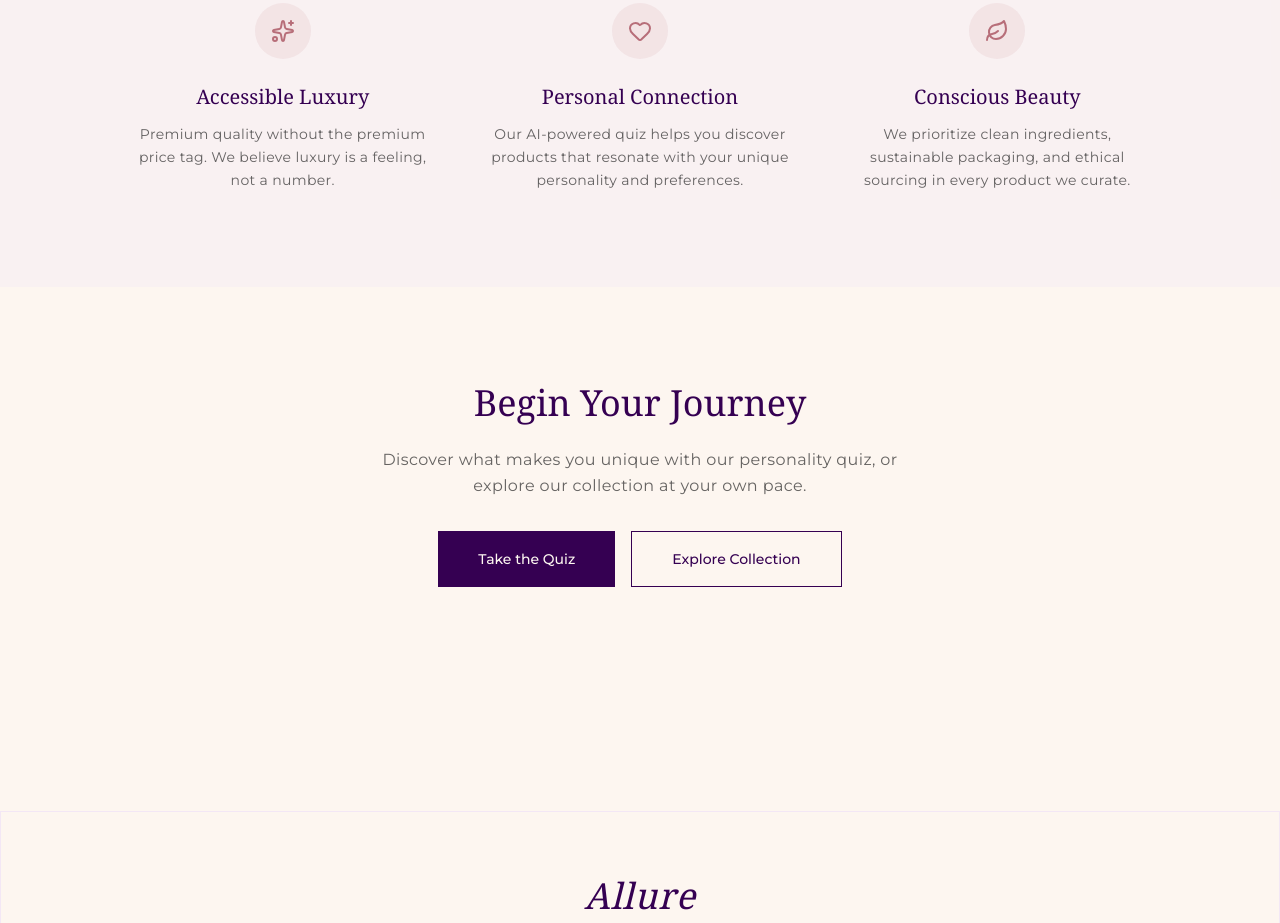
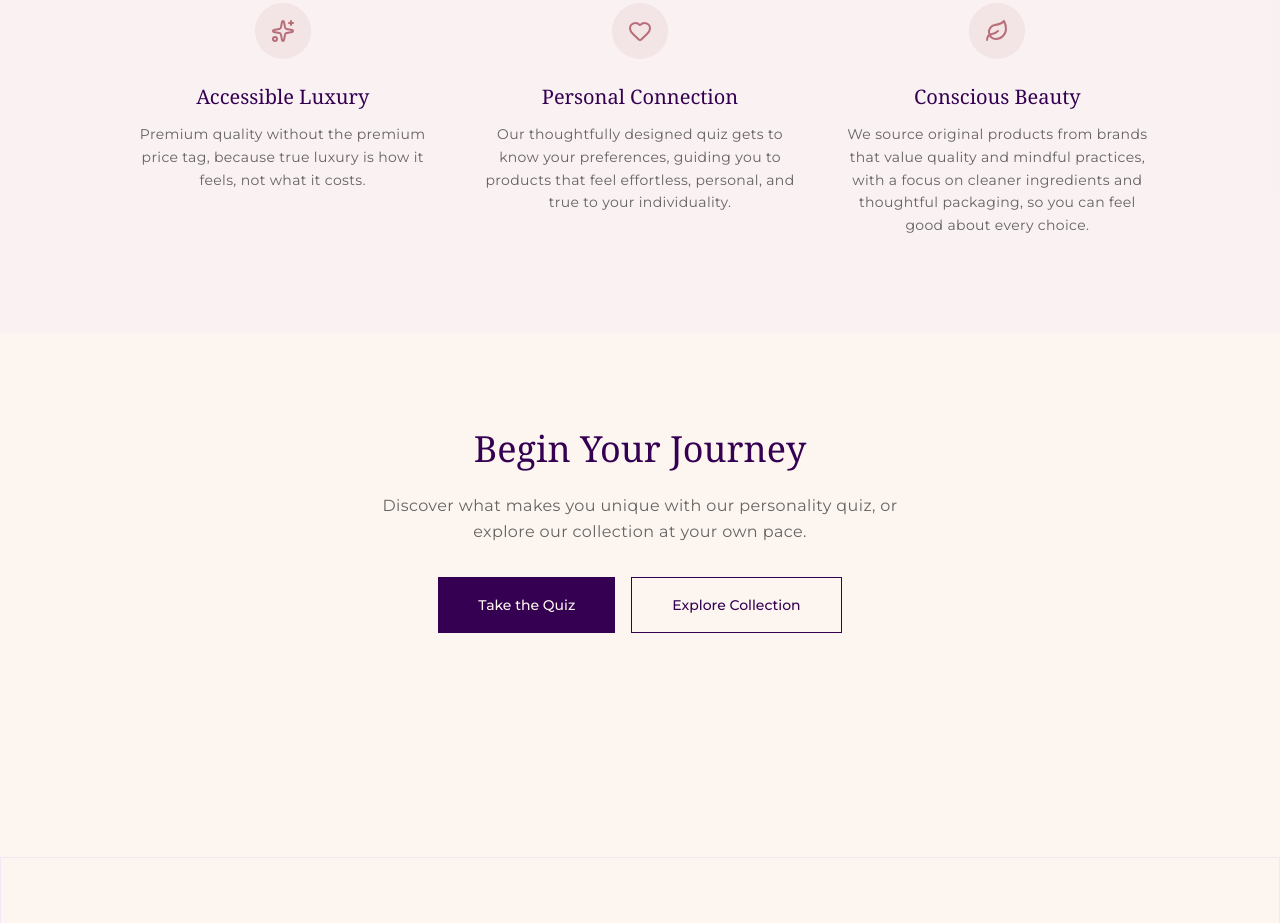
Before and after one commit to Ohiwemeh/AllureBeautyAtelier, a Next.js app: page /about in a window 1280 px wide. Shown: the part 1580-2503 px from the top of the page. Built offline with nearby package versions, Linux system fonts and the light colour scheme; no server answers.

Commit message:
Changes have being made

```diff
--- a/app/(store)/about/page.tsx
+++ b/app/(store)/about/page.tsx
@@ -101,19 +101,19 @@ how you show up in the world.
                 icon: Sparkles,
                 title: "Accessible Luxury",
                 description:
-                  "Premium quality without the premium price tag. We believe luxury is a feeling, not a number.",
+                  "Premium quality without the premium price tag, because true luxury is how it feels, not what it costs.",
               },
               {
                 icon: Heart,
                 title: "Personal Connection",
                 description:
-                  "Our AI-powered quiz helps you discover products that resonate with your unique personality and preferences.",
+                  "Our thoughtfully designed quiz gets to know your preferences, guiding you to products that feel effortless, personal, and true to your individuality.",
               },
               {
                 icon: Leaf,
                 title: "Conscious Beauty",
                 description:
-                  "We prioritize clean ingredients, sustainable packaging, and ethical sourcing in every product we curate.",
+                  "We source original products from brands that value quality and mindful practices, with a focus on cleaner ingredients and thoughtful packaging, so you can feel good about every choice.",
               },
             ].map((value, index) => (
               <motion.div
--- a/app/(store)/checkout/page.tsx
+++ b/app/(store)/checkout/page.tsx
@@ -241,7 +241,7 @@ export default function CheckoutPage() {
                       placeholder="NY"
                     />
                   </div>
-                  <div>
+                  {/* <div>
                     <label className="block text-sm mb-2">Postal Code *</label>
                     <Input
                       required
@@ -249,7 +249,7 @@ export default function CheckoutPage() {
                       onChange={(e) => handleInputChange('shipping', 'postalCode', e.target.value)}
                       placeholder="10001"
                     />
-                  </div>
+                  </div> */}
                   <div>
                     <label className="block text-sm mb-2">Country *</label>
                     <Input
@@ -329,7 +329,7 @@ export default function CheckoutPage() {
                         placeholder="NY"
                       />
                     </div>
-                    <div>
+                    {/* <div>
                       <label className="block text-sm mb-2">Postal Code *</label>
                       <Input
                         required
@@ -337,7 +337,7 @@ export default function CheckoutPage() {
                         onChange={(e) => handleInputChange('billing', 'postalCode', e.target.value)}
                         placeholder="10001"
                       />
-                    </div>
+                    </div> */}
                     <div>
                       <label className="block text-sm mb-2">Country *</label>
                       <Input
@@ -435,11 +435,11 @@ export default function CheckoutPage() {
                 </div>
 
                 {/* Free Shipping Notice */}
-                {shipping > 0 && (
+                {/* {shipping > 0 && (
                   <p className="text-xs text-allure-charcoal/60 mb-6 text-center">
                     Add {formatCurrency(50000 - subtotal)} more for free shipping
                   </p>
-                )}
+                )} */}
 
                 {/* Place Order Button */}
                 <Button
--- a/app/(store)/shipping/page.tsx
+++ b/app/(store)/shipping/page.tsx
@@ -23,7 +23,7 @@ export default function ShippingPage() {
               icon: Package,
               title: "Standard Shipping",
               detail: "3-7 business days",
-              sub: "Free on orders over ₦50,000",
+              sub: "Rates Calculated at checkout",
             },
             {
               icon: Clock,
@@ -71,9 +71,8 @@ export default function ShippingPage() {
           <section>
             <h2 className="text-2xl font-serif mb-4 text-allure-obsidian">Free Shipping</h2>
             <p>
-              We offer free standard shipping on all orders over ₦50,000. For orders
-              under ₦50,000, a flat rate of ₦2,000 applies. Express shipping rates
-              are calculated at checkout based on your location.
+             Delivery/Shipping
+Rates are calculated based on your location and order size, with the full cost displayed at checkout
             </p>
           </section>
 
@@ -92,7 +91,7 @@ export default function ShippingPage() {
             <p>
               Once your return is received and inspected, we will send you an email
               notification. Refunds will be processed to your original payment method
-              within 5-10 business days. Shipping costs are non-refundable.
+              within 5-7 business days. Shipping costs are non-refundable.
             </p>
           </section>
 
--- a/app/(store)/terms/page.tsx
+++ b/app/(store)/terms/page.tsx
@@ -44,7 +44,7 @@ export default function TermsPage() {
             </p>
           </section>
 
-          <section>
+          {/* <section>
             <h2 className="text-2xl font-serif mb-4 text-allure-obsidian">Accuracy of Information</h2>
             <p>
               We are not responsible if information made available on this site is not
@@ -52,7 +52,7 @@ export default function TermsPage() {
               general information only and should not be relied upon as the sole basis
               for making decisions.
             </p>
-          </section>
+          </section> */}
 
           <section>
             <h2 className="text-2xl font-serif mb-4 text-allure-obsidian">User Account</h2>
--- a/app/admin/products/page.tsx
+++ b/app/admin/products/page.tsx
@@ -8,6 +8,7 @@ import Image from "next/image"
 import { Button } from "@/components/ui/button"
 import { Input } from "@/components/ui/input"
 import { createClient } from "@/lib/supabase/client"
+import { formatCurrency } from "@/lib/utils"
 
 interface ProductRow {
   id: string
@@ -188,7 +189,7 @@ export default function AdminProductsPage() {
                         <span className="text-sm text-gray-600 capitalize">{product.category}</span>
                       </td>
                       <td className="px-6 py-4">
-                        <span className="text-sm font-medium">${product.price.toFixed(2)}</span>
+                        <span className="text-sm font-medium">{formatCurrency(product.price)}</span>
                       </td>
                       <td className="px-6 py-4">
                         <span
```
